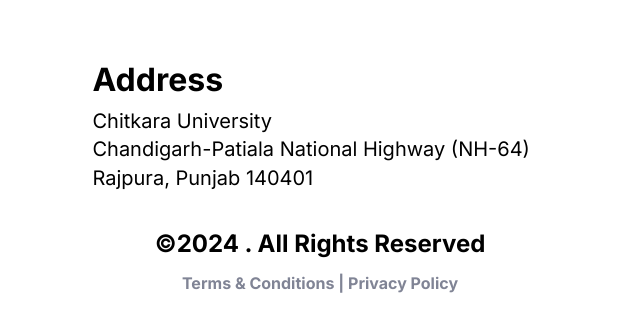
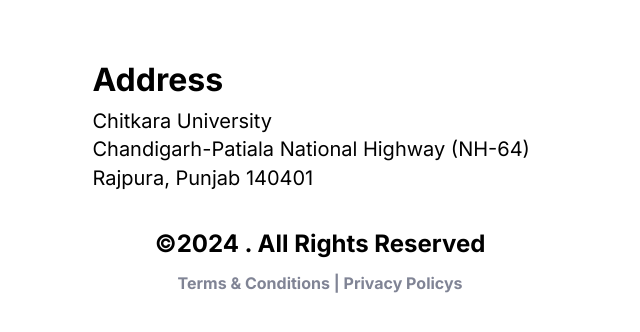
Before and after one commit to evolveaicu/EvolveAI, a plain HTML site: page index.html in a window 1280 px wide. Shown: the part 8509-8841 px from the top of the page, 320-960 px from the left. Drawn offline with nearby package versions, Linux system fonts and the light colour scheme.

Commit message:
policy changed for checking

```diff
--- a/index.html
+++ b/index.html
@@ -879,7 +879,7 @@
     <div class="copyright">
         <p>&copy;2024 . All Rights Reserved</p>
         <a href="terms.html">Terms & Conditions |</a>
-        <a href="privacy.html">Privacy Policy</a>
+        <a href="privacy.html">Privacy Policys</a>
     </div>
 
     <script src="https://cdn.jsdelivr.net/npm/bootstrap@5.3.2/dist/js/bootstrap.bundle.min.js">
```
